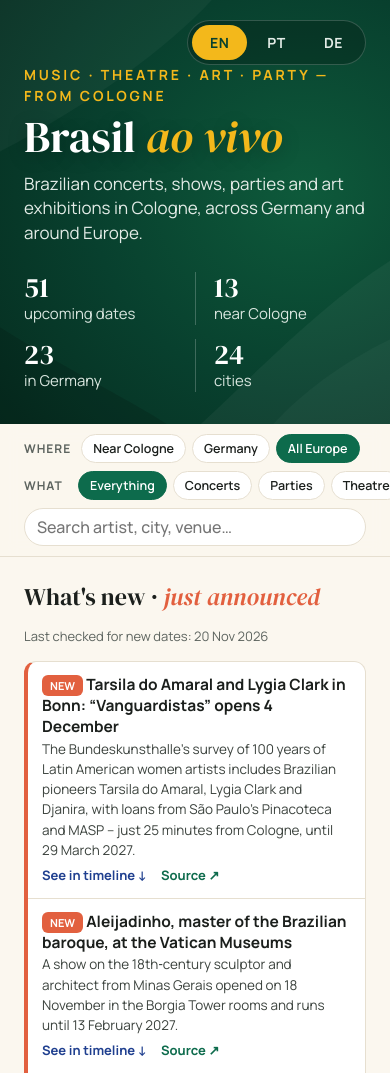
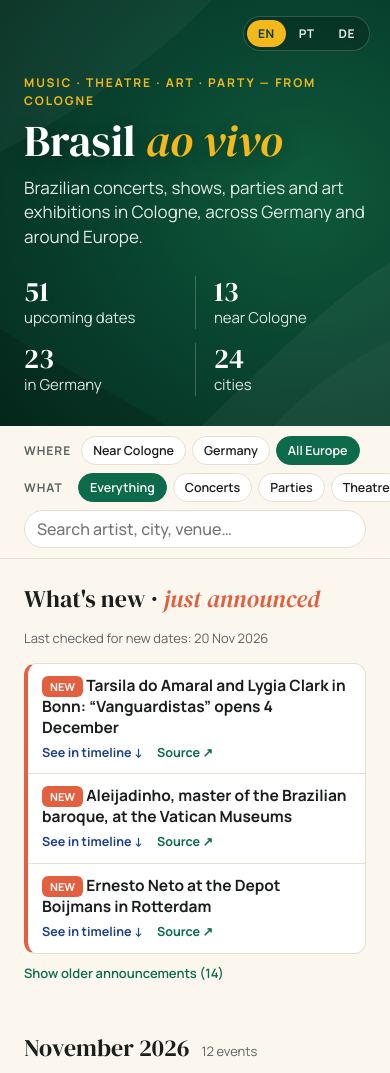
Before and after one commit to camilamartinsd/brasil-ao-vivo, a plain HTML site: page index.html in a window 390 px wide. Shown: the top 1073 px of the page. Drawn offline with Linux system fonts and the light colour scheme.

Commit message:
Phone layout: smaller language switch, shorter news list
- Smaller language and install buttons with more space above the title
- News shows 3 headlines without descriptions on phones (desktop unchanged)

Co-Authored-By: Claude Opus 5.5 <noreply@anthropic.com>
Claude-Session: https://claude.ai/code/session_01XsGp8RHNpDj8dxtbcLjFtd

```diff
--- a/index.html
+++ b/index.html
@@ -118,7 +118,8 @@
   #installHide{all:unset;display:block;margin-top:10px;color:var(--green);font-weight:700;font-size:13px;cursor:pointer}
   .install-tip{position:absolute;top:68px;left:40px;z-index:3;max-width:290px;background:#fff;color:var(--ink);font-size:14px;line-height:1.45;padding:12px 16px;border-radius:12px;box-shadow:0 10px 30px rgba(0,0,0,.25)}
   @media (max-width:720px){
-    .install{left:24px;top:20px;padding:9px 14px;font-size:13px}
+    .install{left:20px;top:16px;padding:6px 11px;font-size:12px;gap:6px}
+    .install svg{width:13px;height:13px}
     .install-tip{left:24px;right:24px;top:70px}
     .controls .wrap{gap:8px;padding-top:10px;padding-bottom:10px}
     .group{flex-wrap:nowrap;overflow-x:auto;width:calc(100% + 24px);margin-right:-24px;padding-right:24px;scrollbar-width:none;-webkit-overflow-scrolling:touch}
@@ -128,7 +129,9 @@
     input[type=search]{padding:7px 12px;font-size:16px}
     .news{padding-top:22px}
     .news-head h2{font-size:24px}
-    .item{padding:12px 14px}
+    .item{padding:11px 14px}
+    .item p{display:none}
+    .item .links{font-size:12.5px}
     .month{font-size:24px;margin:26px 0 10px}
     .ev{padding:14px;gap:12px}
     .date{padding:6px 2px}
@@ -138,9 +141,11 @@
     .ev{grid-template-columns:52px 1fr}
     .ev .go{grid-column:2;justify-self:start}
     section.info .wrap{grid-template-columns:1fr}
-    header .wrap{grid-template-columns:1fr;padding:64px 24px 32px;gap:16px}
+    header .wrap{grid-template-columns:1fr;padding:74px 24px 30px;gap:16px}
+    .eyebrow{font-size:12px;letter-spacing:.16em}
     header .flagwrap{display:none}
-    .langs{right:24px;top:20px}
+    .langs{right:20px;top:16px;padding:3px}
+    .langs button{font-size:12px;padding:5px 11px}
     .stats{display:grid;grid-template-columns:1fr 1fr}
     .stats div{padding:0 18px}
     .stats div:nth-child(odd){padding-left:0;border-left:0}
@@ -621,7 +626,8 @@ function renderFeed(){
   const filtering=region!=="all"||type!=="all"||!!q;
   const sorted=filtering?all.filter(n=>(n.refs||[]).some(r=>EVENTS.some(e=>e.key===r&&match(e)))||(!!q&&region==="all"&&type==="all"&&(txtAll(n.headline)+" "+txtAll(n.text)).toLowerCase().includes(q))):all;
   document.querySelector("section.news").hidden=!sorted.length;
-  const shown=showAllNews?sorted:sorted.slice(0,6);
+  const lim=(()=>{try{return matchMedia("(max-width:720px)").matches?3:6}catch(e){return 6}})();
+  const shown=showAllNews?sorted:sorted.slice(0,lim);
   const fDM=fmt({day:"numeric",month:"short"});
   document.getElementById("feed").innerHTML=shown.map(n=>{
     const d=D(n.date);
@@ -632,7 +638,7 @@ function renderFeed(){
       <div class="links">${ref?`<button data-jump="${ref.id}">${t("seeTimeline")}</button>`:""}${n.url?`<a href="${n.url}" target="_blank" rel="noopener">${t("source")}</a>`:""}</div></li>`;
   }).join("");
   const more=document.getElementById("moreNews");
-  more.hidden=sorted.length<=6; more.textContent=showAllNews?t("fewer"):t("older")+" ("+(sorted.length-6)+")";
+  more.hidden=sorted.length<=lim; more.textContent=showAllNews?t("fewer"):t("older")+" ("+(sorted.length-lim)+")";
   document.getElementById("checked").textContent=t("checked")+" "+fmt({day:"numeric",month:"short",year:"numeric"}).format(D(META.lastChecked));
 }
 
@@ -698,6 +704,7 @@ document.getElementById("feed").addEventListener("click",ev=>{
   if(el){el.scrollIntoView({behavior:"smooth",block:"center"});el.classList.remove("flash");void el.offsetWidth;el.classList.add("flash");}
 });
 renderAll();
+try{matchMedia("(max-width:720px)").addEventListener("change",()=>renderFeed());}catch(e){}
 
 /* ---- Installable app (PWA) ---- */
 (function(){
```
